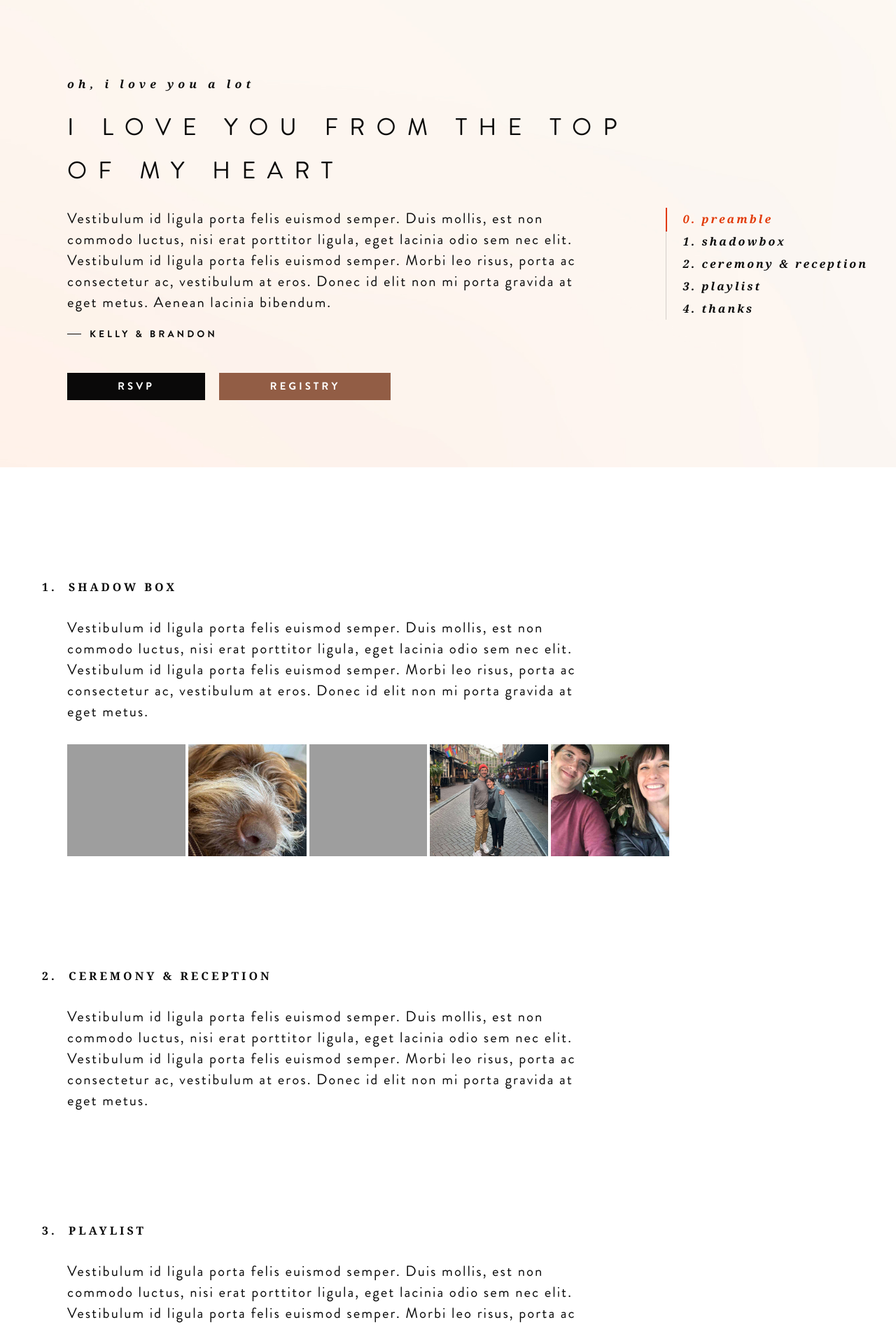
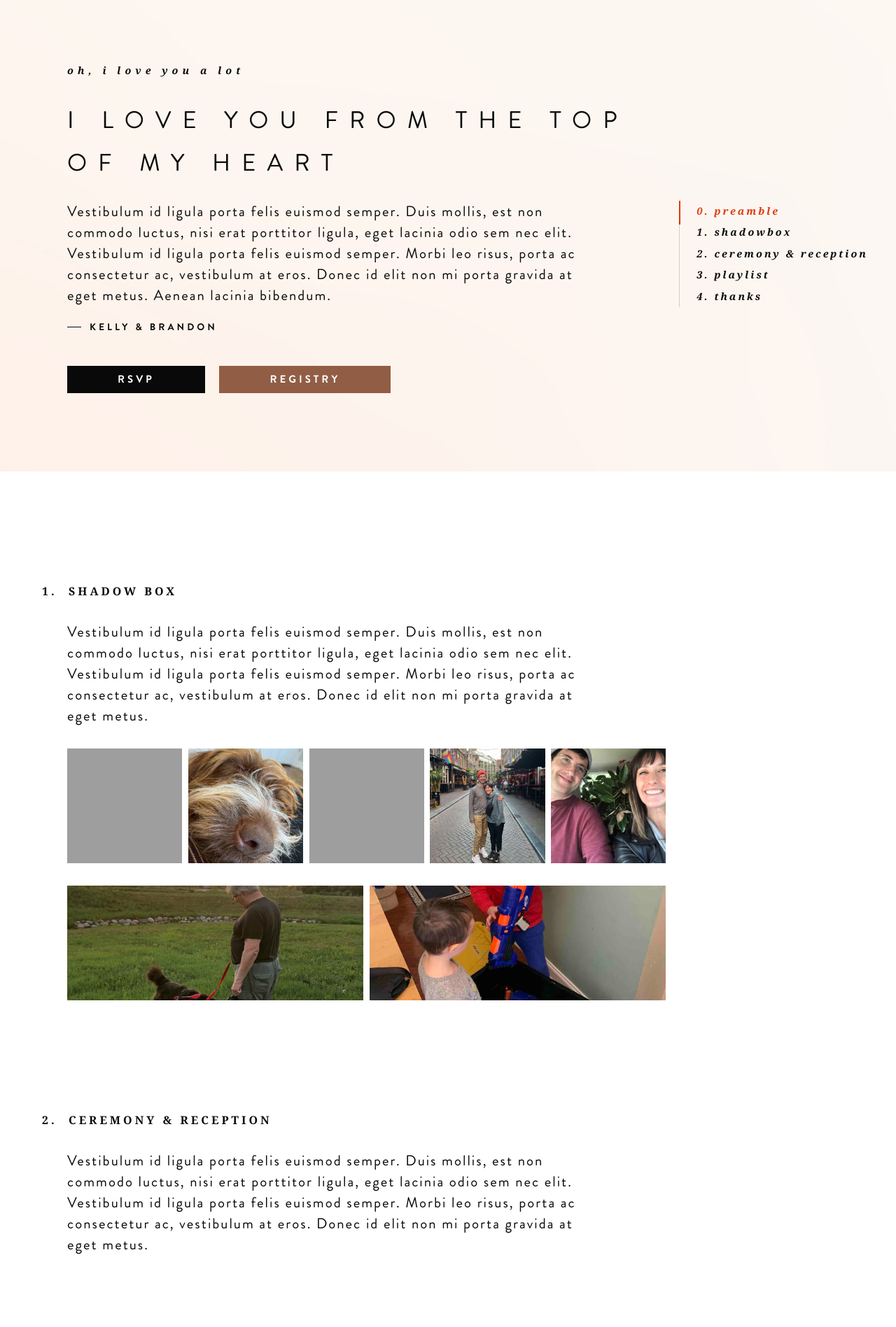
Before and after one commit to brandorn/kelly-brandon, a Jekyll site: the page built from index.html, in a window 1280 px wide. Shown: the top 1897 px of the page at 70% size. Built offline with Jekyll 4.4.1, drawn with Linux system fonts in a browser that asks for light colours; some web fonts are replaced; grey boxes are pictures that could not be loaded.

Commit message:
Updates styles, adds some more posts

```diff
--- /dev/null
+++ b/_includes/shadowbox-item-detail.html
@@ -0,0 +1,11 @@
+<li class="{{ post.order }}">
+  <div class="item-content">
+    <div class="image" style="background-image: url('/src/img/{{ post.img }}.jpg')"></div>
+    <div class="text">
+      <p class="title"> {{ post.title }} </p>
+      <div class="notes">{{ post.content }}</div>
+      <p class="author"> {{ post.author }} </p>
+    </div>
+  </div>
+  <div class="close"></div>
+</li>
--- /dev/null
+++ b/_includes/shadowbox-item-thumb.html
@@ -0,0 +1 @@
+<li class="{{ post.order }}" style="background-image: url('/src/img/{{ post.img }}.jpg')"></li>
--- a/_includes/shadowbox.html
+++ b/_includes/shadowbox.html
@@ -5,25 +5,30 @@
 
     <ul class="thumbs">
       {% for post in shadowboxList %}
-        {% if post.order > 0 && post.order < 6%}
-        <li class="{{ post.order }}" style="background-image: url('/src/img/{{ post.img }}.jpg')"></li>
+        {% if post.order > 0 and post.order < 6 %}
+          {% include shadowbox-item-thumb.html %}
         {% endif %}
       {% endfor %}
     </ul>
     <ul class="details">
       {% for post in shadowboxList %}
-        {% if post.order > 0 && post.order < 6%}
-        <li class="{{ post.order }}">
-          <div class="item-content">
-            <div class="image" style="background-image: url('/src/img/{{ post.img }}.jpg')"></div>
-            <div class="text">
-              <p class="title"> {{ post.title }} </p>
-              <p class="content">{{ post.content }}</p>
-              <p class="author"> {{ post.author }} </p>
-            </div>
-          </div>
-          <div class="close"> CLOSE </div>
-        </li>
+        {% if post.order > 0 and post.order < 6 %}
+          {% include shadowbox-item-detail.html %}
+        {% endif %}
+      {% endfor %}
+    </ul>
+
+    <ul class="thumbs">
+      {% for post in shadowboxList %}
+        {% if post.order > 5 and post.order < 11%}
+          {% include shadowbox-item-thumb.html %}
+        {% endif %}
+      {% endfor %}
+    </ul>
+    <ul class="details">
+      {% for post in shadowboxList %}
+        {% if post.order > 5 and post.order < 11 %}
+          {% include shadowbox-item-detail.html %}
         {% endif %}
       {% endfor %}
     </ul>
--- a/styles/_sass/base.scss
+++ b/styles/_sass/base.scss
@@ -51,6 +51,7 @@
   font-weight: 400;
   letter-spacing: 16px;
   line-height: 180%;
+  margin-top: 2rem;
   text-transform: uppercase;
 }
 
@@ -75,7 +76,7 @@
 
 @mixin label-serif-small {
   font-family: $serif;
-  font-size: 1rem;
+  font-size: 0.9rem;
   font-style: italic;
   font-weight: 600;
   letter-spacing: 6px;
@@ -107,7 +108,7 @@
 header {
   background: no-repeat url('/src/img/header-bg.jpg');
   background-size: cover;
-  padding: 6rem 0;
+  padding: 5rem 0 7rem 0;
 
   @media all and (max-width: $break-tiny) { padding: 3rem 0; }
 
@@ -140,6 +141,7 @@
     border: 0;
     color: $white-01;
     padding: 12px 72px;
+    transition: all 150ms;
 
     @media all and (max-width: $break-medium) { padding: 12px 48px; }
 
@@ -152,7 +154,7 @@
   &.primary input {
     background: $black-01;
 
-    &:hover { background: lighten($black-01, 15%);}
+    &:hover { background: lighten($black-01, 25%);}
   }
 
   &.secondary input {
@@ -218,7 +220,7 @@
     border: 2px solid $black-01;
     margin: 4rem auto auto;
     max-width: 360px;
-    padding: 2rem 0;
+    padding: 1.5rem 0 2rem 0;
     position: initial;
   }
 
@@ -229,8 +231,7 @@
 
     @media all and (max-width: $break-small) {
       display: block;
-      padding: 0;
-      text-align: center;
+      padding-left: 40px;
     }
   }
 
@@ -244,9 +245,14 @@
     padding: 0.5rem 0 0.5rem 24px;
     position: relative;
 
-    @media all and (max-width: $break-small) { text-align: center; }
+    @media all and (max-width: $break-small) {
+      padding-left: 40px;
+      // text-align: center;
+    }
 
     a {
+      transition: all 150ms;
+
       &:link, &:visited, &:active {
         color: $black-01;
         text-decoration: none;
@@ -307,20 +313,29 @@
       background-position: center;
       display: block;
       flex: 1;
-      height: 160px;
-      margin-right: 4px;
-      transition: all 200ms;
-      width: 25%;
+      height: 0;
+      margin-right: 1%;
+      padding-bottom: 19%;
+      transition: all 150ms;
 
        &:hover {
         cursor: pointer;
-        filter: brightness(0.6);
+        box-shadow: inset 0 0 100px 100px rgba(255, 255, 255, 0.2);
+      }
+
+      &.thumb-default { filter: brightness(1); }
+      &.thumb-focused {
+        box-shadow: inset 0 0 100px 100px rgba(255, 255, 255, 0.4);
+        transform: scale(0.95);
+
+        &:hover { box-shadow: inset 0 0 100px 100px rgba(255, 255, 255, 0.4); }
       }
     } // li
   } // .thumbs
 
   .details {
     padding: 0;
+    position: relative;
 
     li {
       background-image: none;
@@ -329,34 +344,84 @@
       width: 100%;
 
       .item-content {
+        background: no-repeat url('/src/img/header-bg.jpg');
+        background-size: cover;
         display: flex;
+
+        @media all and (max-width: 560px) { display: block; }
 
         .image {
           background-position: center;
           background-repeat: no-repeat;
-          background-size: contain;
-          width: 344px;
+          background-size: cover;
+          padding-bottom: 40%;
+          width: 40%;
+
+          @media all and (max-width: 560px) {
+            padding-bottom: 100%;
+            width: auto;
+          }
         }
 
         .text {
+          padding: 1rem 2rem;
           width: 60%;
 
-          .title {}
-          .notes {}
-          .author {}
+          @media all and (max-width: 560px) { width: auto; }
+
+          .title {
+            @include label-serif-small;
+            margin-bottom: 1.5rem;
+          }
+          .notes {
+            p {
+              font-size: 1.08rem;
+              letter-spacing: 1px;
+            }
+          }
+          .author {
+            @include label-sans-small;
+            font-size: 0.8rem;
+            margin-top: 1.5rem;
+
+            &:before {
+              background: $black-01;
+              content: "";
+              display: inline-block;
+              height: 1px;
+              margin: 0 8px 4px 0;
+              width: 20px;
+            }
+          }
         }
       } // .item-content
     } // li
   } // .details
 
-  .thumb-default { filter: brightness(1); }
-  .thumb-focused {
-    background-size: 100%;
-    filter: brightness(0.6);
-    transform: scale(0.94);
-  }
+  .close {
+    background: no-repeat url('/src/img/close.svg');
+    background-position: center;
+    background-repeat: no-repeat;
+    height: 40px;
+    position: absolute;
+    right: 8px;
+    top: 8px;
+    width: 40px;
 
-  .close { }
+    @media all and (max-width: 560px) {
+      background-color: $white-01;
+      border-radius: 100%;
+      box-shadow: 1px 2px 3px 0px rgba(121 111 111 / 40%);
+      height: 48px;
+      width: 48px;
+    }
 
+    &:hover {
+      filter: invert(34%) sepia(63%) saturate(100) hue-rotate(370deg) brightness(64%) contrast(75%);
+      cursor: pointer;
+
+      @media all and (max-width: 560px) { filter: none; }
+    }
+   } // .close
 
 } // .shadowbox-items
```
Also changed, not shown: _posts/2023-05-21-epic-nerf-battles.md (added, +7 -0 lines), _posts/2023-05-21-father-of-the-bride.md (added, +7 -0 lines), src/img/b-nerf.jpg (added), src/img/close.svg (added), src/img/k-dad.jpg (added).
